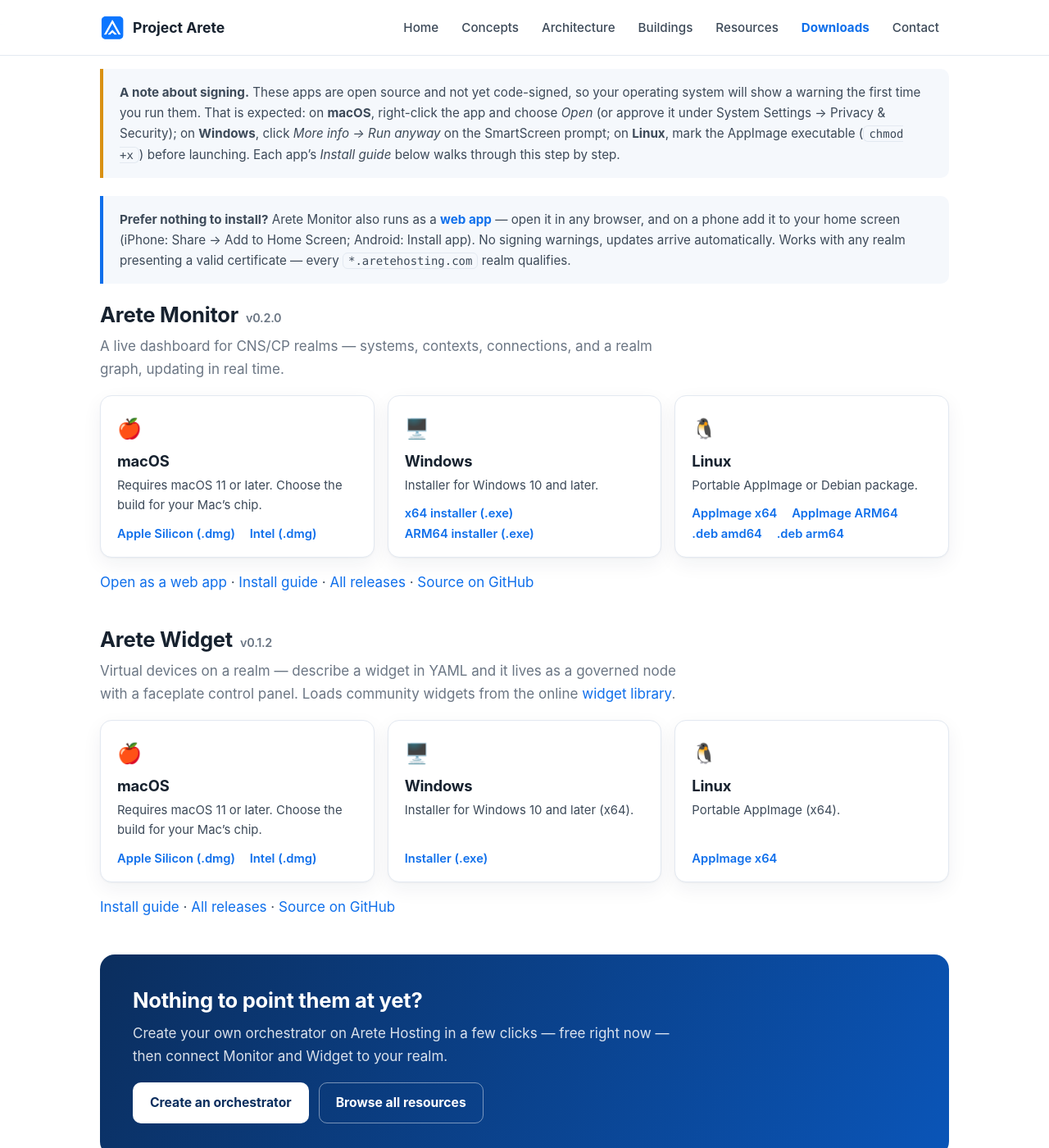
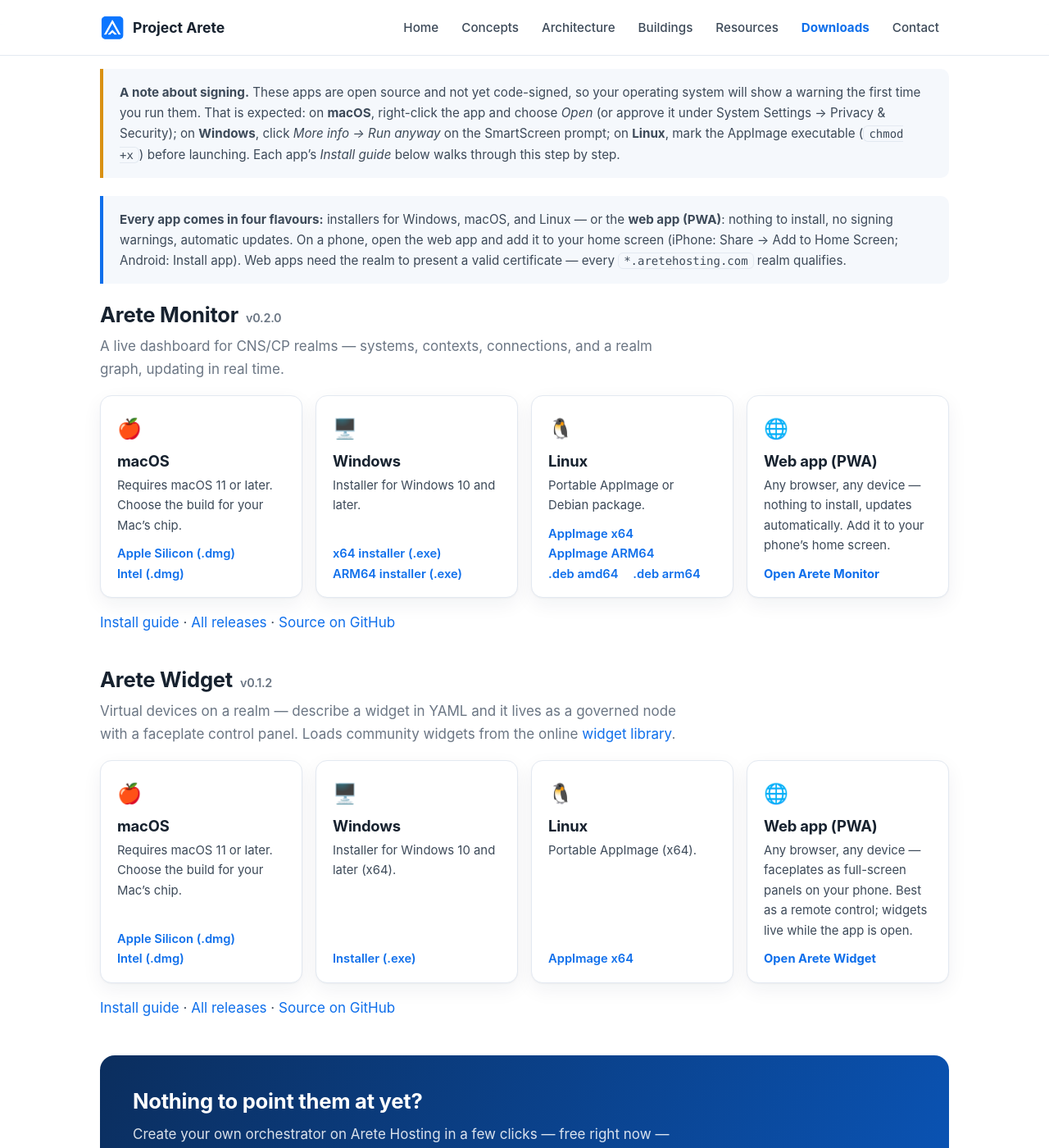
Before and after one commit to project-arete/website, a Jekyll site: the page downloads.html, which Jekyll copies as it is, in a window 1280 px wide and 1400 px high, scrolled down 279 px. Shown: the whole window at 82% size. Built offline with Jekyll 4.4.1, drawn with Linux system fonts in a browser that asks for light colours.

Commit message:
Downloads: four options per app — Windows, macOS, Linux, or the web app
Each app section now carries a fourth tile: the web app (PWA). Arete
Widget's PWA joins Arete Monitor's (project-arete.github.io/arete-widget-pwa
and /arete-monitor-pwa). The single Monitor-only callout becomes a
general four-flavours note; .tiles.four grid added responsively.

Co-Authored-By: Claude Opus 4.8 <noreply@anthropic.com>
Claude-Session: https://claude.ai/code/session_0186oyFwxnXLDJ5TFvbqByop

```diff
--- a/downloads.html
+++ b/downloads.html
@@ -44,12 +44,12 @@
         </div>
 
         <div class="callout">
-          <p><strong>Prefer nothing to install?</strong> Arete Monitor also runs as a <a href="https://project-arete.github.io/arete-monitor-pwa/"><strong>web app</strong></a> &mdash; open it in any browser, and on a phone add it to your home screen (iPhone: Share &rarr; Add to Home Screen; Android: Install app). No signing warnings, updates arrive automatically. Works with any realm presenting a valid certificate &mdash; every <span class="mono">*.aretehosting.com</span> realm qualifies.</p>
+          <p><strong>Every app comes in four flavours:</strong> installers for Windows, macOS, and Linux &mdash; or the <strong>web app (PWA)</strong>: nothing to install, no signing warnings, automatic updates. On a phone, open the web app and add it to your home screen (iPhone: Share &rarr; Add to Home Screen; Android: Install app). Web apps need the realm to present a valid certificate &mdash; every <span class="mono">*.aretehosting.com</span> realm qualifies.</p>
         </div>
 
         <h2>Arete Monitor <span style="font-size:.9rem; color:var(--muted); font-weight:600;">&nbsp;v0.2.0</span></h2>
         <p class="section-intro" style="margin-bottom:18px;">A live dashboard for CNS/CP realms &mdash; systems, contexts, connections, and a realm graph, updating in real time.</p>
-        <div class="tiles">
+        <div class="tiles four">
           <div class="tile">
             <span class="t-icon">&#127822;</span>
             <h3>macOS</h3>
@@ -79,12 +79,20 @@
               <a href="https://github.com/project-arete/arete-monitor/releases/download/v0.2.0/Arete-Monitor-0.2.0-arm64.deb">.deb arm64</a>
             </div>
           </div>
+          <div class="tile">
+            <span class="t-icon">&#127760;</span>
+            <h3>Web app (PWA)</h3>
+            <p>Any browser, any device &mdash; nothing to install, updates automatically. Add it to your phone&rsquo;s home screen.</p>
+            <div class="t-links">
+              <a href="https://project-arete.github.io/arete-monitor-pwa/"><strong>Open Arete Monitor</strong></a>
+            </div>
+          </div>
         </div>
-        <p style="margin-top:-6px;"><a href="https://project-arete.github.io/arete-monitor-pwa/">Open as a web app</a> &middot; <a href="https://github.com/project-arete/arete-monitor/blob/main/INSTALL.md">Install guide</a> &middot; <a href="https://github.com/project-arete/arete-monitor/releases">All releases</a> &middot; <a href="https://github.com/project-arete/arete-monitor">Source on GitHub</a></p>
+        <p style="margin-top:-6px;"><a href="https://github.com/project-arete/arete-monitor/blob/main/INSTALL.md">Install guide</a> &middot; <a href="https://github.com/project-arete/arete-monitor/releases">All releases</a> &middot; <a href="https://github.com/project-arete/arete-monitor">Source on GitHub</a></p>
 
         <h2 style="margin-top:40px;">Arete Widget <span style="font-size:.9rem; color:var(--muted); font-weight:600;">&nbsp;v0.1.2</span></h2>
         <p class="section-intro" style="margin-bottom:18px;">Virtual devices on a realm &mdash; describe a widget in YAML and it lives as a governed node with a faceplate control panel. Loads community widgets from the online <a href="https://project-arete.github.io/widget-library/">widget library</a>.</p>
-        <div class="tiles">
+        <div class="tiles four">
           <div class="tile">
             <span class="t-icon">&#127822;</span>
             <h3>macOS</h3>
@@ -108,6 +116,14 @@
             <p>Portable AppImage (x64).</p>
             <div class="t-links">
               <a href="https://github.com/project-arete/arete-widget/releases/download/v0.1.2/Arete-Widget-0.1.2-x86_64.AppImage">AppImage x64</a>
+            </div>
+          </div>
+          <div class="tile">
+            <span class="t-icon">&#127760;</span>
+            <h3>Web app (PWA)</h3>
+            <p>Any browser, any device &mdash; faceplates as full-screen panels on your phone. Best as a remote control; widgets live while the app is open.</p>
+            <div class="t-links">
+              <a href="https://project-arete.github.io/arete-widget-pwa/"><strong>Open Arete Widget</strong></a>
             </div>
           </div>
         </div>
--- a/style.css
+++ b/style.css
@@ -150,6 +150,7 @@ main { flex: 1; }
 /* ---- grid of tiles (ecosystem / resources) ---- */
 .tiles { display: grid; grid-template-columns: repeat(3, 1fr); gap: 16px; margin-bottom: 22px; }
 .tiles.two { grid-template-columns: repeat(2, 1fr); }
+.tiles.four { grid-template-columns: repeat(4, 1fr); }
 .tile {
   background: #fff; border: 1px solid var(--border); border-radius: var(--radius);
   box-shadow: var(--card-shadow); padding: 20px 20px 16px;
@@ -223,7 +224,7 @@ main { flex: 1; }
 /* ------------------------------------------------------------ responsive */
 @media (max-width: 900px) {
   .steps { grid-template-columns: repeat(2, 1fr); }
-  .tiles { grid-template-columns: repeat(2, 1fr); }
+  .tiles, .tiles.four { grid-template-columns: repeat(2, 1fr); }
   .card-split, .card-split.flip { grid-template-columns: 1fr; }
   .card-split.flip .card-media { order: 0; }
   .site-footer .cols { grid-template-columns: 1fr 1fr; }
@@ -235,7 +236,7 @@ main { flex: 1; }
   .hero h1 { font-size: 2.1rem; }
   h1 { font-size: 1.9rem; }
   .steps { grid-template-columns: 1fr; }
-  .tiles, .tiles.two { grid-template-columns: 1fr; }
+  .tiles, .tiles.two, .tiles.four { grid-template-columns: 1fr; }
   .cta-band { padding: 28px 22px; }
 
   .hamburger { display: flex; }
```
